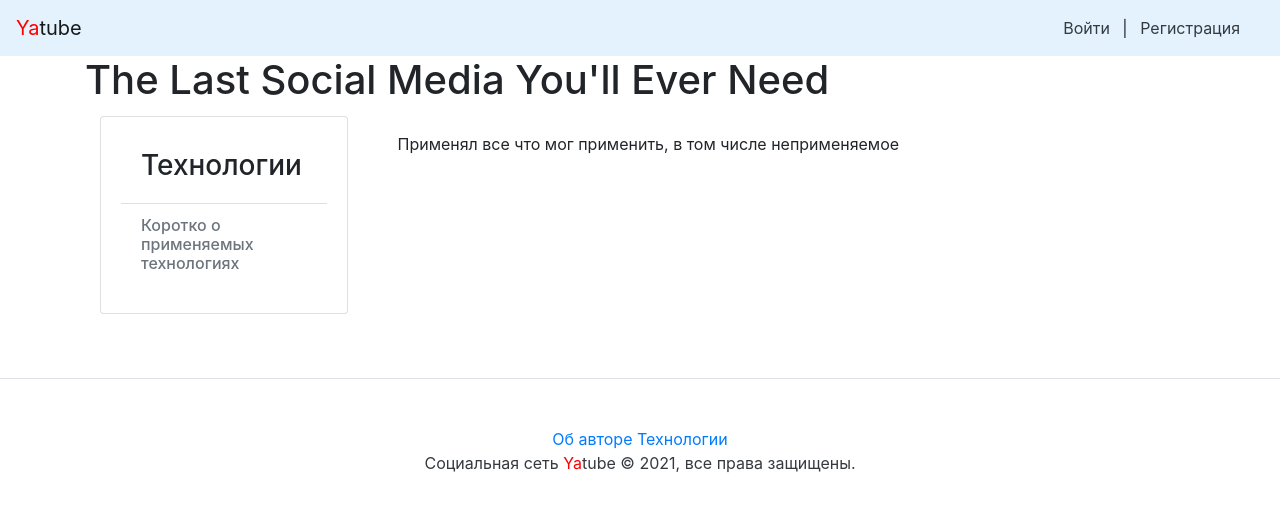
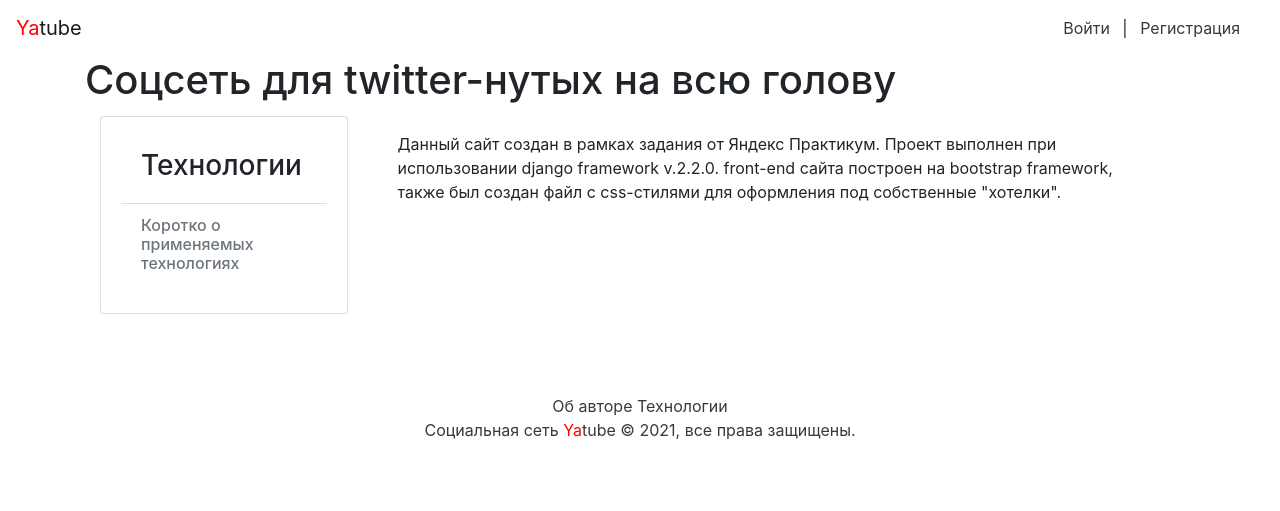
Before and after one commit to oilman23/Yatube, a Django app: page /about/tech/ in a window 1280 px wide. Shown: the top 511 px of the page. Run offline with Django 3.2, Linux system fonts and the light colour scheme; some libraries are stand-ins or nearby versions.

Commit message:
my front refactor

```diff
--- a/posts/urls.py
+++ b/posts/urls.py
@@ -7,6 +7,7 @@ urlpatterns = [
     path("follow/", views.follow_index, name="follow_index"),
     path("group/<slug:slug>/", views.group_posts, name="group_posts"),
     path("new/", views.new_post, name="new_post"),
+    path("group-new/", views.new_group, name="new_group"),
     path("<str:username>/", views.profile, name="profile"),
     path("<str:username>/follow/", views.profile_follow,
          name="profile_follow"),
@@ -15,6 +16,8 @@ urlpatterns = [
     path("<str:username>/<int:post_id>/", views.post_view, name="post"),
     path("<str:username>/<int:post_id>/edit/", views.post_edit,
          name="post_edit"),
+    path("<str:username>/<int:post_id>/delete/", views.post_delete,
+         name="post_delete"),
     path("<str:username>/<int:post_id>/comment", views.add_comment,
          name="add_comment"),
 ]
--- a/templates/about/author.html
+++ b/templates/about/author.html
@@ -4,7 +4,7 @@
 {% load user_filters %}
   <main role="main" class="container">
     <div class="row">
-      <div class="col-md-3 mb-3 mt-1">
+      <div class="col-11 col-md-3 mb-3 mt-1">
         <div class="card">
           <div class="card-body">
             <ul class="list-group list-group-flush">
@@ -15,6 +15,7 @@
               </li>
               <li class="list-group-item">
                 <div class="h6 text-muted">
+                  <img width="100%" src="https://ca.slack-edge.com/TPV9DP0N4-U01JAGE22JJ-8fa3b638f9a8-512">
                   Татаринов Владислав Игоревич
                 </div>
               </li>
@@ -22,7 +23,7 @@
           </div>
         </div>
       </div>
-      <div class="col-md-9">
+      <div class="col-11 col-md-9 card">
         <div class="card-body">
           <div class="card-text">
             <h2>Пару слов "Об авторе"</h2>
--- a/templates/about/tech.html
+++ b/templates/about/tech.html
@@ -2,7 +2,7 @@
 {% block title %}Об авторе проекта{% endblock %}
 {% block content %}
 {% load user_filters %}
-  <main role="main" class="container">
+  <main role="main" class="container" style="height:100%">
     <div class="row">
       <div class="col-md-3 mb-3 mt-1">
         <div class="card">
@@ -24,8 +24,11 @@
       </div>
       <div class="col-md-9">
         <div class="card-body">
-          <div class="card-text">
-            <p>Применял все что мог применить, в том числе неприменяемое</p>
+          <div class="card-text ">
+            <p>Данный сайт создан в рамках задания от Яндекс Практикум. Проект выполнен при использовании django framework v.2.2.0.
+              front-end сайта построен на bootstrap framework, также был создан файл с css-стилями для оформления под собственные "хотелки".
+
+            </p>
           </div>
         </div>
       </div>
--- a/templates/base.html
+++ b/templates/base.html
@@ -3,17 +3,18 @@
     <head>
         <meta charset="utf-8">
         <meta name="viewport" content="width=device-width, initial-scale=1, shrink-to-fit=no">
-        <title>{% block title %}The Last Social Media You'll Ever Need{% endblock %} | Yatube</title>
+        <title>{% block title %}Соцсеть для twitter-нутых на всю голову{% endblock %} | Yatube</title>
         {% load static %}
         <link rel="stylesheet" href="{% static 'bootstrap/dist/css/bootstrap.min.css' %}">
+        <link rel="stylesheet" type="text/css" href="{% static 'custom.css' %}?20210415">
         <script src="{% static 'jquery/dist/jquery.min.js' %}"></script>
         <script src="{% static 'bootstrap/dist/js/bootstrap.min.js' %}"></script>
     </head>
     <body>
         {% include 'includes/nav.html' %}
-        <main>
+        <main class="Site-content">
             <div class="container">
-                <h1>{% block header %}The Last Social Media You'll Ever Need{% endblock header %}</h1>
+                <h1>{% block header %}Соцсеть для twitter-нутых на всю голову{% endblock header %}</h1>
                 {% block content %}
                 {% endblock content %}
             </div>
--- a/templates/includes/footer.html
+++ b/templates/includes/footer.html
@@ -1,9 +1,10 @@
-<footer class="pt-4 my-md-5 pt-md-5 border-top">
+<footer class="py-2 py-md-3 mt-md-5 ">
     <p class="m-0 text-dark text-center ">
-        <a href="{% url 'about:author' %}">Об авторе</a>
-        <a href="{% url 'about:tech' %}">Технологии</a>
+        <a class="text-dark" href="{% url 'about:author' %}">Об авторе</a>
+        <a class="text-dark" href="{% url 'about:tech' %}">Технологии</a>
     </p>
 
     <p class="m-0 text-dark text-center ">Социальная сеть
         <span style="color:red">Ya</span>tube © {% now "Y" %}, все права защищены.</p>
+
 </footer>
--- a/templates/includes/nav.html
+++ b/templates/includes/nav.html
@@ -1,9 +1,10 @@
-<nav class="navbar navbar-light" style="background-color: #e3f2fd;">
+<nav class="navbar navbar-light">
     <a class="navbar-brand" href="{% url 'index' %}"><span style="color:red">Ya</span>tube</a>
     <nav class="my-2 my-md-0 mr-md-3">
         {% if user.is_authenticated %}
+            <a class="p-2 text-dark" href="{% url 'new_group' %}">Создать сообщество</a>
             <a class="p-2 text-dark" href="{% url 'new_post' %}">Новая запись</a>
-            Пользователь: {{ user.username }}.
+            <h class="p-2 text-dark">Пользователь: {{ user.username }}</h>
             <a class="p-2 text-dark" href="{% url 'password_change' %}">Изменить пароль</a>
             <a class="p-2 text-dark" href="{% url 'logout' %}">Выйти</a>
         {% else %}
--- a/templates/posts/follow.html
+++ b/templates/posts/follow.html
@@ -2,17 +2,16 @@
 {% block title %}Последние обновления на сайте{% endblock %}
 {% block header %}Последние обновления на сайте{% endblock %}
 {% block content %}
-    <div class="container">
+
 
     {% include "includes/menu.html" with follow=True %}
 
-        <h1>Последние обновления на сайте</h1>
 
         {% for post in page %}
             {% include "includes/post_card.html" with text=post.text username=post.author.username date=post.pub_date %}
         {% endfor %}
         {% include "includes/paginator.html" %}
 
-    </div>
+
 
 {% endblock %}
--- a/templates/posts/post.html
+++ b/templates/posts/post.html
@@ -3,7 +3,7 @@
 {% block header %}Профиль пользователя {{ author.get_full_name }}{% endblock %}
 {% block content %}
     <main role="main" class="container">
-        <div class="row">
+        <div class="row justify-content-end">
             {% include "includes/user_card.html" with name_author=author.get_full_name username=author.username post_count=author.posts.count %}
 
             {% include "includes/post_card.html" with text=post.text username=author.username date=post.pub_date %}
--- a/yatube/settings.py
+++ b/yatube/settings.py
@@ -24,6 +24,7 @@ INSTALLED_APPS = [
     "django.contrib.messages",
     "django.contrib.staticfiles",
     "sorl.thumbnail",
+    "debug_toolbar",
 ]
 
 MIDDLEWARE = [
@@ -34,6 +35,11 @@ MIDDLEWARE = [
     "django.contrib.auth.middleware.AuthenticationMiddleware",
     "django.contrib.messages.middleware.MessageMiddleware",
     "django.middleware.clickjacking.XFrameOptionsMiddleware",
+    "debug_toolbar.middleware.DebugToolbarMiddleware",
+]
+
+INTERNAL_IPS = [
+    "127.0.0.1",
 ]
 
 ROOT_URLCONF = "yatube.urls"
--- a/yatube/urls.py
+++ b/yatube/urls.py
@@ -19,6 +19,8 @@ urlpatterns = [
 ]
 
 if settings.DEBUG:
+    import debug_toolbar
+    urlpatterns += (path("__debug__/", include(debug_toolbar.urls)),)
     urlpatterns += static(settings.MEDIA_URL,
                           document_root=settings.MEDIA_ROOT)
     urlpatterns += static(settings.STATIC_URL,
```
Also changed, not shown: posts/forms.py (+8 -1 lines), posts/views.py (+21 -4 lines), templates/includes/comments.html (+21 -14 lines), templates/includes/post_card.html (+5 -4 lines), templates/includes/user_card.html (+16 -2 lines), templates/posts/group_new.html (added, +46 -0 lines), templates/posts/index.html (+5 -4 lines), templates/posts/profile.html (+6 -22 lines), templates/images/1.jpg (added), templates/posts/images/1.jpg (added).
